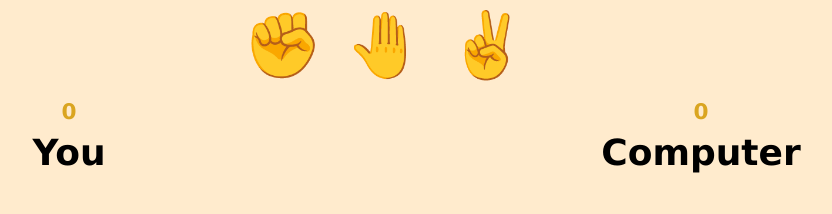
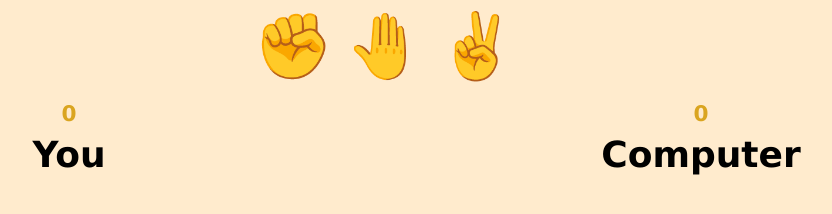
Before and after one commit to mariaremote/RockPaperScissorsGame, a website: page index.html in a window 1280 px wide. Shown: the whole page, without its empty margins (255-1087 px from the left). Drawn offline with Linux system fonts and the light colour scheme.

Commit message:
experiment with padding style selections

```diff
--- a/styles.css
+++ b/styles.css
@@ -12,7 +12,7 @@ body {
 
 .selections * {
     margin: 0;
-    padding: 0 0.7rem;
+    /* padding: 0 0.7rem; */
 }
 
 .selection {
```
